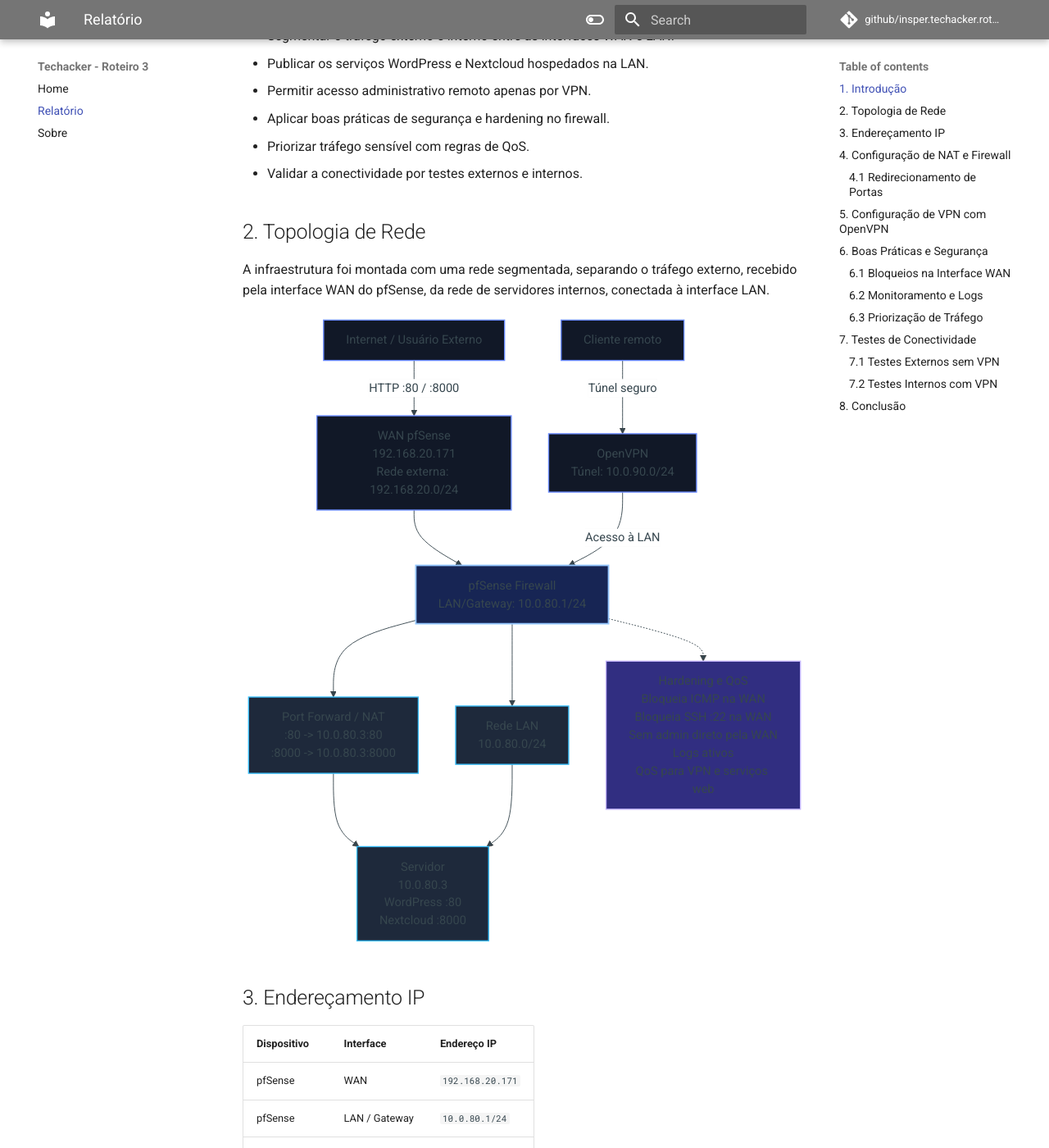
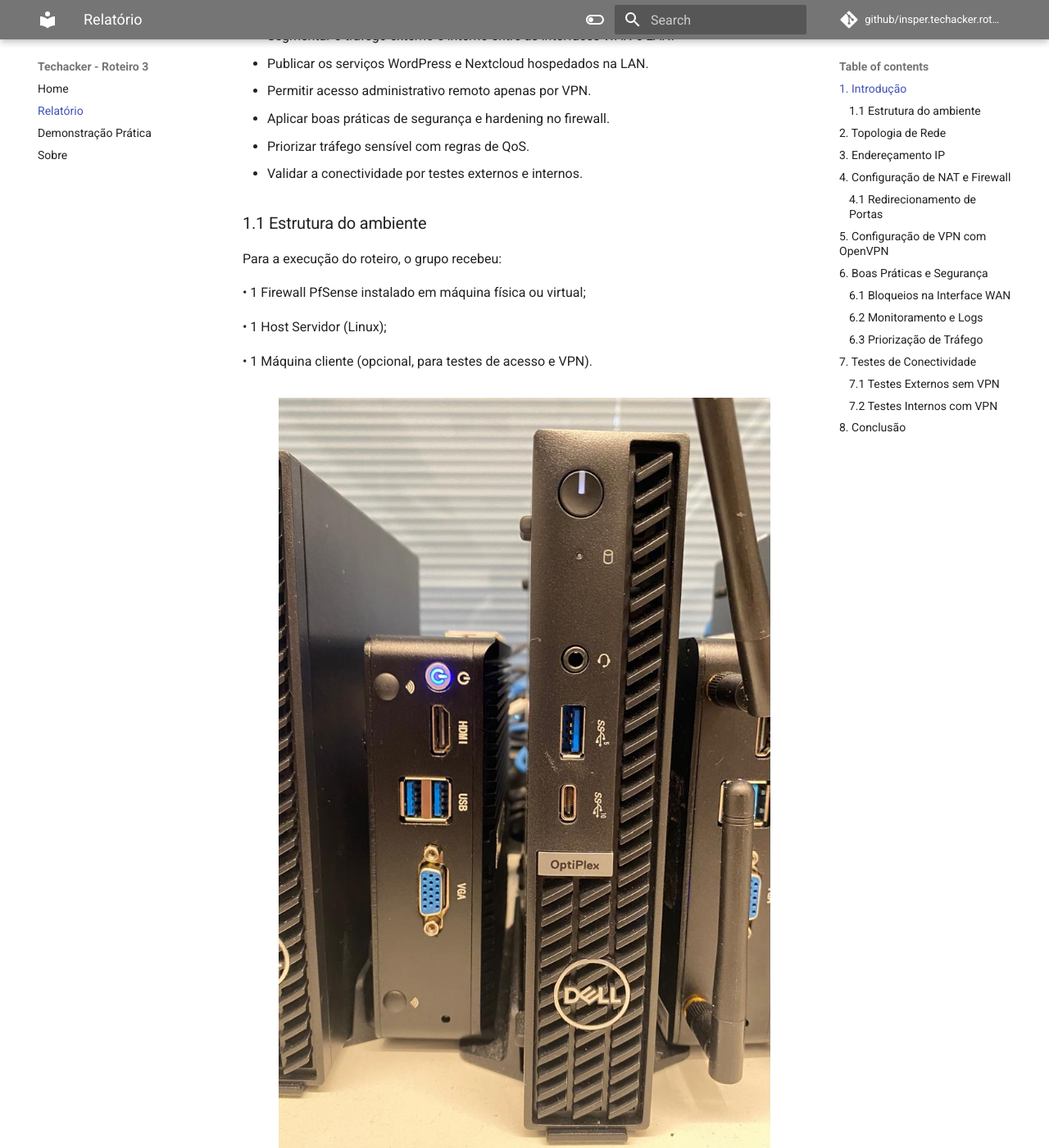
Before and after one commit to pedronery07/insper.techacker.roteiro3, an MkDocs documentation site: the page built from docs/relatorio/index.md, in a window 1280 px wide and 1400 px high, scrolled down 401 px. Shown: the whole window at 82% size. Built offline with MkDocs 1.6.1 and Material for MkDocs 9.7.7, drawn with Linux system fonts in a browser that asks for light colours; comment, search, counter and statistics services are not loaded; some of the changed text lies outside the part shown.

Commit message:
Add demonstration section and related content to documentation

```diff
--- a/docs/relatorio/index.md
+++ b/docs/relatorio/index.md
@@ -12,6 +12,21 @@
 - Aplicar boas práticas de segurança e hardening no firewall.
 - Priorizar tráfego sensível com regras de QoS.
 - Validar a conectividade por testes externos e internos.
+
+### 1.1 Estrutura do ambiente
+
+Para a execução do roteiro, o grupo recebeu:
+
+• 1 Firewall PfSense instalado em máquina física ou virtual;
+
+• 1 Host Servidor (Linux);
+
+• 1 Máquina cliente (opcional, para testes de acesso e VPN).
+
+<p align="center"><img src="img/ambiente.jpeg" alt="Estrutura do ambiente" width="600"/></p>
+/// caption
+Imagem tirada em laboratório do Firewall PfSense e do Host Servidor
+///
 
 ## 2. Topologia de Rede
 
--- a/mkdocs.yml
+++ b/mkdocs.yml
@@ -127,4 +127,5 @@
 nav:
   - Home: index.md
   - Relatório: ./relatorio/index.md
+  - Demonstração Prática: ./demonstracao/index.md
   - Sobre: ./sobre/index.md
```
Also changed, not shown: docs/demonstracao/index.md (added, +11 -0 lines), docs/index.md (+0 -4 lines), docs/relatorio/img/ambiente.jpeg (added), docs/relatorio/topologia.png (deleted).
